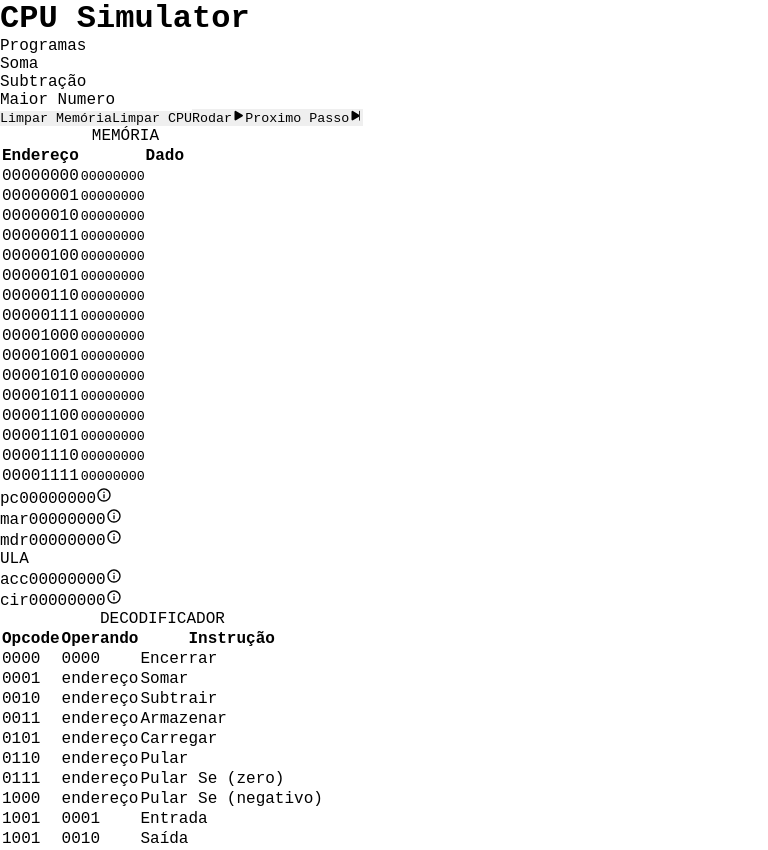
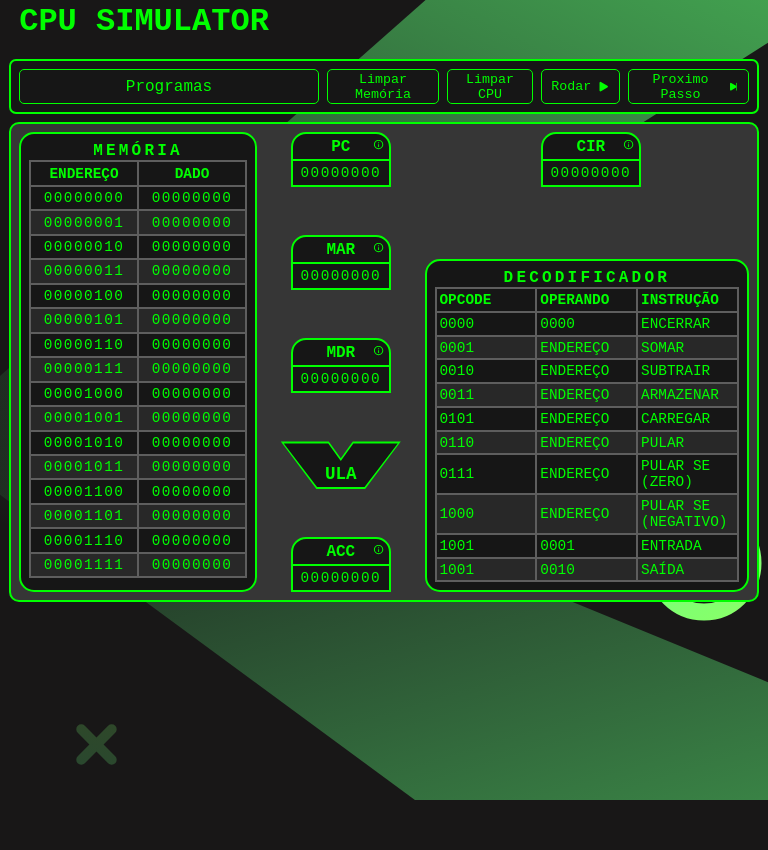
Before and after one commit to devenzonascimento/cpu-simulator, a React (Vite) app: page / in a window 768 px wide. After the commit the page ends 800 px from the top, so only its background shows below. Built offline with nearby package versions, Linux system fonts and the light colour scheme; a web font is replaced by a local one.

Commit message:
layout para tablets acima de 768px
Entre 450px e 768px não existem muitos dispositivos com essa width, então não implementei o design, porque o foco é o desktop

```diff
--- a/src/Main.scss
+++ b/src/Main.scss
@@ -7,8 +7,7 @@
   border: 0px solid white;
   box-sizing: border-box;
 }
-
-/* Media query para celulares (até 767 pixels de largura) */
+// Mobile
 @media only screen and (max-width: 450px) {
   body {
     background: url(assets/bg-mobile.svg);
@@ -39,10 +38,43 @@
   }
 }
 
-/* Media query para tablets (768 a 1023 pixels de largura) */
-@media only screen and (min-width: 450px) and (max-width: 1023px) {}
+// Tablet
+@media only screen and (min-width: 450px) and (max-width: 1023px) {
+  body {
+    background: url(assets/bg-desktop.svg);
+    background-size: cover;
+    background-repeat: no-repeat;
+    background-color: rgb(24, 23, 23);
 
-/* Media query para computadores (acima de 1024 pixels de largura) */
+    #root {
+      height: 100vh;
+    }
+
+    header {
+
+      h1 {
+        font-size: 2em;
+        text-transform: uppercase;
+        color: lime;
+        padding: 0.1em 0.6em;
+      }
+    }
+
+    .container {
+      height: max-content;
+      min-width: 100%;
+      display: flex;
+      flex-direction: column;
+      align-items: center;
+      justify-content: start;
+      gap: 0.5em;
+      padding: 1em;
+      background-color: transparent;
+    }
+  }
+}
+
+//Desktop
 @media only screen and (min-width: 1024px) {
   body {
     background: url(assets/bg-desktop.svg);
--- a/src/components/Settings/styles.scss
+++ b/src/components/Settings/styles.scss
@@ -1,4 +1,4 @@
-/* Media query para celulares (até 767 pixels de largura) */
+// Mobile
 @media only screen and (max-width: 450px) {
   .settings-container {
     position: sticky;
@@ -35,7 +35,7 @@
         list-style-type: none;
 
         li {
-          font-size: 0.95em;
+          font-size: 0.8em;
           text-decoration: underline;
           text-transform: uppercase;
         }
@@ -59,10 +59,75 @@
   }
 }
 
-/* Media query para tablets (768 a 1023 pixels de largura) */
-@media only screen and (min-width: 450px) and (max-width: 1023px) {}
+// Tablet
+@media only screen and (min-width: 450px) and (max-width: 1023px) {
+  .settings-container {
+    position: relative;
+    height: 55px;
+    width: 750px;
+    display: flex;
+    align-items: center;
+    justify-content: space-between;
+    gap: 0.5em;
+    padding: 0.5em;
+    color: lime;
+    background-color: rgb(22, 22, 22);
+    border: 2px solid lime;
+    border-radius: 7px;
 
-/* Media query para computadores (acima de 1024 pixels de largura) */
+    nav {
+      height: 100%;
+      width: 100%;
+      max-width: 300px;
+      display: flex;
+      align-items: center;
+      justify-content: center;
+      color: lime;
+      background-color: rgb(22, 22, 22);
+      border: 1px solid lime;
+      border-radius: 5px;
+
+      &:hover {
+        cursor: pointer;
+        background: linear-gradient(#fff2, #fff2);
+      }
+
+      .programs-list {
+        width: 100%;
+        display: none;
+        justify-content: space-between;
+        padding: 0 0.5em;
+        list-style-type: none;
+
+        li {
+          font-size: 0.95em;
+          text-decoration: underline;
+          text-transform: uppercase;
+        }
+      }
+    }
+
+    button {
+      height: 100%;
+      display: flex;
+      align-items: center;
+      justify-content: center;
+      gap: 0.4em;
+      padding: 0 0.7em;
+      color: lime;
+      background-color: rgb(22, 22, 22);
+      border: 1px solid lime;
+      border-radius: 5px;
+
+      &:hover {
+        cursor: pointer;
+        background: linear-gradient(#fff2, #fff2);
+      }
+    }
+  }
+}
+
+//Desktop
 @media only screen and (min-width: 1024px) {
   .settings-container {
     position: relative;
--- a/src/components/Simulator/DecodeUnit/styles.scss
+++ b/src/components/Simulator/DecodeUnit/styles.scss
@@ -1,4 +1,4 @@
-/* Media query para celulares (até 767 pixels de largura) */
+// Mobile
 @media only screen and (max-width: 450px) {
   .decode-container {
     margin-top: 1em;
@@ -40,11 +40,48 @@
   }
 }
 
-/* Media query para tablets (768 a 1023 pixels de largura) */
+// Tablet
 @media only screen and (min-width: 450px) and (max-width: 1023px) {
+  .decode-container {
+    height: max-content;
+    align-self: flex-end;
+    display: flex;
+    flex-direction: column;
+    align-items: start;
+    padding: 0.5em;
+    color: lime;
+    background-color: rgb(22, 22, 22);
+    border: 2px solid lime;
+    border-radius: 15px;
+
+    .decode-caption {
+      font-size: 1em;
+      letter-spacing: 0.2em;
+      font-weight: 700;
+  }
+
+    .decode-table {
+      border-collapse: collapse;
+
+      & tr:nth-child(even) {
+        background-color: rgb(40, 40, 40);
+      }
+
+      & th,
+      td {
+        width: 3em;
+        min-width: 7em;
+        padding: 0.2em;
+        font-size: 0.9em;
+        text-align: start;
+        text-transform: uppercase;
+        border: 2px solid rgb(94, 94, 94);
+      }
+    }
+  }
 }
 
-/* Media query para computadores (acima de 1024 pixels de largura) */
+//Desktop
 @media only screen and (min-width: 1024px) {
   .decode-container {
     height: max-content;
--- a/src/components/Simulator/Description/styles.scss
+++ b/src/components/Simulator/Description/styles.scss
@@ -1,3 +1,81 @@
+// Mobile
+@media only screen and (max-width: 450px) {
+    .description-container {
+        height: max-content;
+        width: 100%;
+        display: flex;
+        flex-direction: column;
+        align-items: center;
+        justify-content: start;
+        background-color: lime;
+        border: 2px solid lime;
+        border-radius: 10px;
+        overflow: hidden;
+
+        .description-phase {
+            height: max-content;
+            padding: 0 0.2em;
+            display: flex;
+            align-items: center;
+            font-family: "Poppins", sans-serif;
+            font-size: 1.4em;
+            font-weight: 700;
+            text-transform: uppercase;
+            background-color: lime;
+            color: black;
+        }
+
+        .description-text {
+            width: 100%;
+            font-family: "Poppins", sans-serif;
+            font-size: 1em;
+            background-color: black;
+            color: lime;
+            padding: 0.5em;
+        }
+    }
+}
+
+// Tablet
+@media only screen and (min-width: 450px) and (max-width: 1023px) {
+    .description-container {
+        height: max-content;
+        width: 750px;
+        display: flex;
+        flex-direction: column;
+        align-items: center;
+        justify-content: start;
+        background-color: lime;
+        border: 2px solid lime;
+        border-radius: 10px;
+        overflow: hidden;
+
+        .description-phase {
+            height: max-content;
+            padding: 0 0.2em;
+            display: flex;
+            align-items: center;
+            font-family: "Poppins", sans-serif;
+            font-size: 1.4em;
+            font-weight: 700;
+            text-transform: uppercase;
+            background-color: lime;
+            color: black;
+        }
+
+        .description-text {
+            width: 100%;
+            font-family: "Poppins", sans-serif;
+            font-size: 1em;
+            background-color: black;
+            color: lime;
+            padding: 0.5em;
+        }
+    }
+}
+
+//Desktop
+@media only screen and (min-width: 1024px) {
     .description-container {
         height: max-content;
         width: 975px;
@@ -32,3 +110,4 @@
             padding: 0.5em;
         }
     }
+}
--- a/src/components/Simulator/Ram/styles.scss
+++ b/src/components/Simulator/Ram/styles.scss
@@ -1,4 +1,4 @@
-/* Media query para celulares (até 767 pixels de largura) */
+// Mobile
 @media only screen and (max-width: 450px) {
     .ram-container {
         margin-top: 4em;
@@ -55,12 +55,62 @@
     }
 }
 
-/* Media query para tablets (768 a 1023 pixels de largura) */
+// Tablet
 @media only screen and (min-width: 450px) and (max-width: 1023px) {
+    .ram-container {
+        height: 100%;
+        min-width: max-content;
+        display: flex;
+        flex-direction: column;
+        align-items: start;
+        padding: 0.5em;
+        color: lime;
+        background-color: rgb(22, 22, 22);
+        border: 2px solid lime;
+        border-radius: 15px;
 
+
+        .ram-caption {
+            font-size: 1em;
+            letter-spacing: 0.2em;
+            font-weight: 700;
+        }
+
+        .ram-table {
+            border-collapse: collapse;
+
+
+            th, td {
+                height: 1.7em;
+                width: 7.5em;
+                text-align: center;
+                text-transform: uppercase;
+                border: 2px solid rgb(94, 94, 94);
+                font-size: 0.9em;
+            }
+
+            td {
+                letter-spacing: 0.1em;
+
+            }
+            tr:nth-child(even) {
+                background-color: rgb(40, 40, 40);
+            }
+
+            .ram-input {
+                height: 100%;
+                width: 100%;
+                text-align: center;
+                letter-spacing: 0.1em;
+                font-size: 1em;
+                color: lime;
+                background-color: transparent;
+            }
+        }
+    }
 }
 
-/* Media query para computadores (acima de 1024 pixels de largura) */
+//Desktop
 @media only screen and (min-width: 1024px) {
     .ram-container {
         height: 100%;
--- a/src/components/Simulator/Registers/styles.scss
+++ b/src/components/Simulator/Registers/styles.scss
@@ -1,4 +1,4 @@
-/* Media query para celulares (até 767 pixels de largura) */
+// Mobile
 @media only screen and (max-width: 450px) {
   .register-container {
     position: absolute;
@@ -120,11 +120,120 @@
   }
 }
 
-/* Media query para tablets (768 a 1023 pixels de largura) */
+// Tablet
 @media only screen and (min-width: 450px) and (max-width: 1023px) {
+  .register-container {
+    position: relative;
+    width: 100px;
+    display: flex;
+    flex-direction: column;
+    align-items: center;
+    border-top-left-radius: 15px;
+    border-top-right-radius: 15px;
+    border: 2px solid lime;
+    color: lime;
+    background-color: rgb(22, 22, 22);
+
+    .register-name {
+      width: 100%;
+      padding: 0.2em;
+      font-size: 1em;
+      font-weight: 700;
+      text-align: center;
+      text-transform: uppercase;
+    }
+
+    .register-value {
+      min-height: max-content;
+      width: 100%;
+      padding: 0.3em;
+      border-top: 2px solid lime;
+      font-size: 0.9em;
+      letter-spacing: 0.1em;
+      text-align: center;
+
+      &:hover {
+        color: lime;
+        background-color: rgb(22, 22, 22);
+      }
+    }
+
+    .info-icon {
+      position: absolute;
+      top: 0.4em;
+      right: 0.4em;
+      font-size: 0.7em;
+      transition: all 0.5s ease-in-out;
+
+      &:hover {
+        transform: rotate(360deg) scale(1.2);
+      }
+    }
+  }
+  .cir {
+    position: absolute;
+    left: 260px;
+  }
+
+  .alu-container {
+    position: relative;
+    height: 48px;
+    width: 120px;
+    background-color: lime;
+    clip-path: polygon(
+      40% 0%,
+      //meio-top-esquerda
+      50% 35%,
+      //meio
+      60% 0%,
+      //meio-top-direita
+      100% 0,
+      //superior-direita
+      70% 100%,
+      //inferior-direita
+      30% 100%,
+      //inferior-esquerda
+      0 0 //superior-esquerda
+    );
+
+    .alu-polygon {
+      position: absolute;
+      top: 50%;
+      left: 50%;
+      transform: translate(-50%, -50%);
+      height: 44px;
+      width: 114px;
+      display: flex;
+      align-items: center;
+      justify-content: center;
+      color: lime;
+      background-color: rgb(22, 22, 22);
+      clip-path: polygon(
+        39% 0%,
+        //meio-top-esquerda
+        50% 40%,
+        //meio
+        61% 0%,
+        //meio-top-direita
+        100% 0,
+        //superior-direita
+        70.5% 100%,
+        //inferior-direita
+        29.5% 100%,
+        //inferior-esquerda
+        0 0 //superior-esquerda
+      );
+
+      span {
+        font-size: 1.1em;
+        font-weight: 700;
+        margin-top: 1em;
+      }
+    }
+  }
 }
 
-/* Media query para computadores (acima de 1024 pixels de largura) */
+//Desktop
 @media only screen and (min-width: 1024px) {
   .register-container {
     position: relative;
--- a/src/components/Simulator/styles.scss
+++ b/src/components/Simulator/styles.scss
@@ -1,4 +1,4 @@
-/* Media query para celulares (até 767 pixels de largura) */
+// Mobile
 @media only screen and (max-width: 450px) {
     .simulator-container {
         position: relative;
@@ -14,12 +14,33 @@
     }
 }
 
-/* Media query para tablets (768 a 1023 pixels de largura) */
+// Tablet
 @media only screen and (min-width: 450px) and (max-width: 1023px) {
+    .simulator-container {
+        height: 480px;
+        width: 750px;
+        display: flex;
+        align-items: start;
+        justify-content: space-between;
+        gap: 0; // por enquanto
+        background-color: rgb(54, 54, 54);
+        border: 2px solid lime;
+        border-radius: 10px;
+        padding: 0.5em;
 
+        .registers-container {
+            position: relative;
+            height: 100%;
+            display: flex;
+            flex-direction: column;
+            align-items: center;
+            justify-content: space-between;
+            gap: 2em;
+        }
+    }
 }
 
-/* Media query para computadores (acima de 1024 pixels de largura) */
+//Desktop
 @media only screen and (min-width: 1024px) {
     .simulator-container {
         height: 530px;
```
Lines whose indentation alone changed are shown as unchanged.
